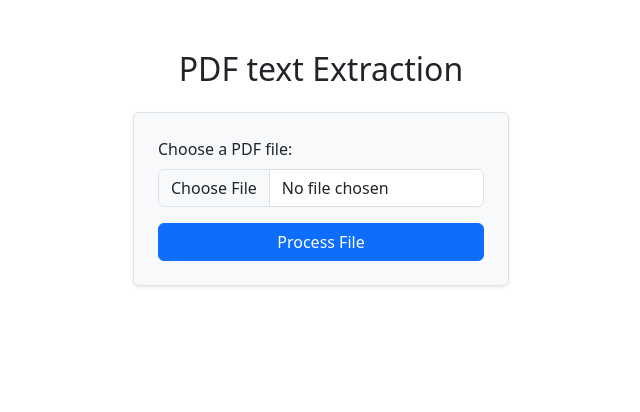
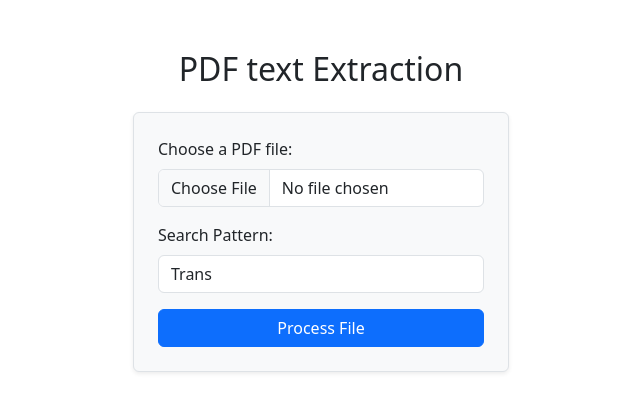
Before and after one commit to flycatch/Python-PDF-Extraction, a Flask app: page / in a window 1280 px wide. Shown: the top 412 px of the page, without its empty margins (319-959 px from the left). Run offline with Flask 3, Linux system fonts and the light colour scheme; some libraries are stand-ins or nearby versions.

Commit message:
feat(pattern): search by pattern feature added

```diff
--- a/app/routes.py
+++ b/app/routes.py
@@ -21,6 +21,7 @@ def index():
 def upload_file():
     try:
         file = request.files["file"]
+        pattern = request.form.get("pattern", r'Trans\s+(\d+)')
 
         if "file" not in request.files:
             return jsonify({"error": "File not found"}), 400
@@ -34,7 +35,7 @@ def upload_file():
         file_path = os.path.join(UPLOAD_FOLDER, file.filename)
         file.save(file_path)
 
-        result = extract_text_from_pdf(file_path)
+        result = extract_text_from_pdf(file_path, pattern)
 
         if "error" in result:
             return jsonify(result), 400
--- a/templates/upload_file.html
+++ b/templates/upload_file.html
@@ -24,6 +24,11 @@
                 <input type="file" class="form-control" name="file" id="file" accept="application/pdf" required>
             </div>
 
+            <div class="mb-3">
+                <label for="pattern" class="form-label">Search Pattern:</label>
+                <input type="text" class="form-control" name="pattern" id="pattern" placeholder="Type your pattern" value="Trans" required>
+            </div>
+
             <button type="submit" class="btn btn-primary w-100">Process File</button>
 
         </form>
```
Also changed, not shown: app/pdf_processor.py (+6 -3 lines), app/utils.py (+23 -0 lines), 1 other file.
